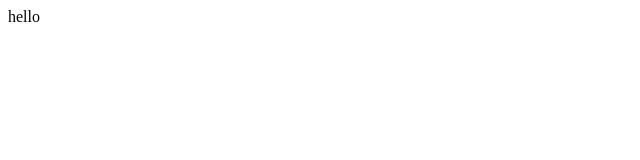
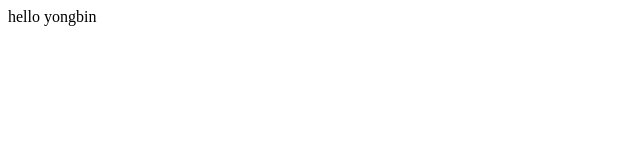
Before and after one commit to handongyonggar/Project2FFinal, a plain HTML site: page index.html in a window 1280 px wide. Shown: the full height of the page, 0-640 px from the left. Drawn offline with Linux system fonts and the light colour scheme.

Commit message:
test index.html

```diff
--- a/index.html
+++ b/index.html
@@ -6,6 +6,6 @@
     <title>Document</title>
 </head>
 <body>
-    hello
+    hello yongbin
 </body>
 </html>
```
